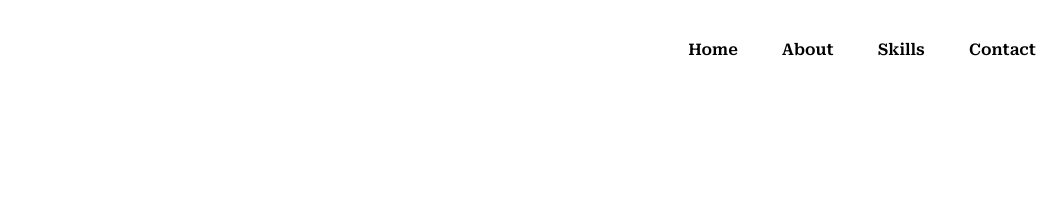
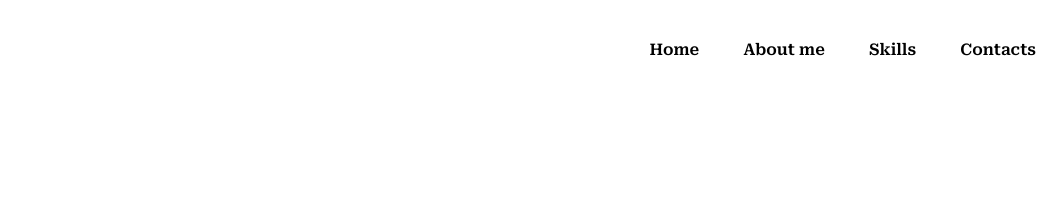
Before and after one commit to favas6886/portfoliomariajeo, a plain HTML site: page index.html in a window 1280 px wide. Shown: the top 200 px of the page, 224-1280 px from the left. Drawn offline with nearby package versions, Linux system fonts and the light colour scheme; a web font is replaced by a local one.

Commit message:
portfolio maria jeo1

```diff
--- a/index.html
+++ b/index.html
@@ -37,9 +37,9 @@
             <!-- links -->
             <ul>
                 <li class="list-item"><a href="#home" class="list">Home</a></li>
-                <li class="list-item"><a href="#about" class="list">About</a></li>
+                <li class="list-item"><a href="#about" class="list">About me</a></li>
                 <li class="list-item"><a href="#skill" class="list">Skills</a></li>
-                <li class="list-item"><a href="#contact" class="list">Contact</a></li>
+                <li class="list-item"><a href="#contact" class="list">Contacts</a></li>
             </ul>
         </nav>
         <!---------------------------------------- home ---------------------------------------------------------->
```
